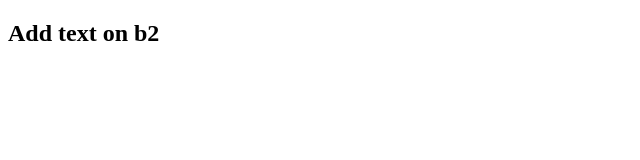
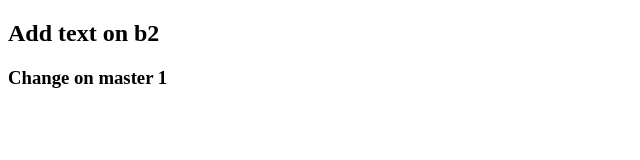
Before and after one commit to quanghungbk304/test4, a plain HTML site: page index.html in a window 1280 px wide. Shown: the whole page, without its empty margins (0-640 px from the left). Drawn offline with Linux system fonts and the light colour scheme.

Commit message:
Change on master 1

```diff
--- a/index.html
+++ b/index.html
@@ -9,5 +9,6 @@
 </head>
 <body>
   <h2>Add text on b2</h2>
+  <h3>Change on master 1</h3>
 </body>
 </html>
```
